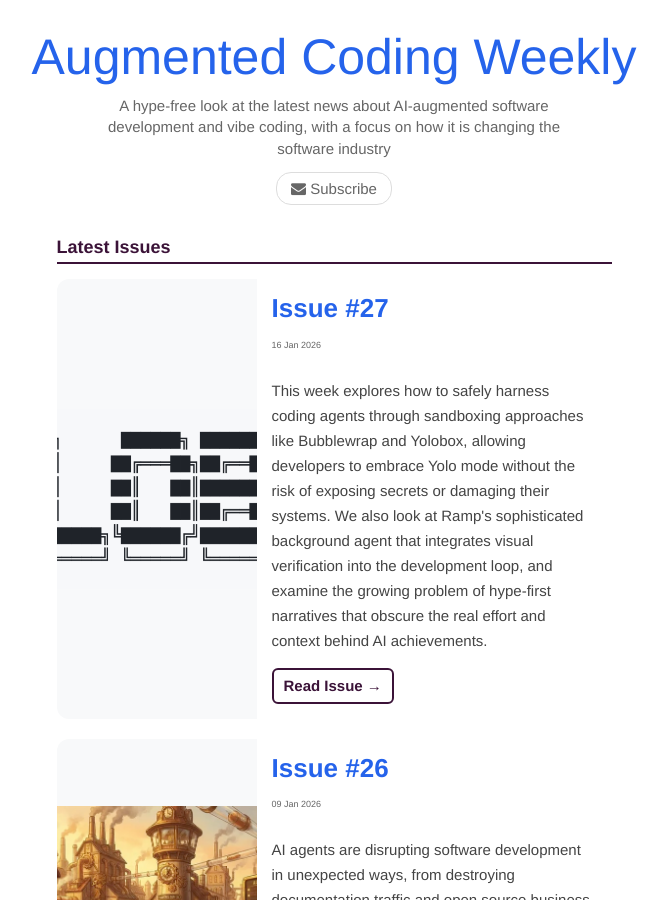
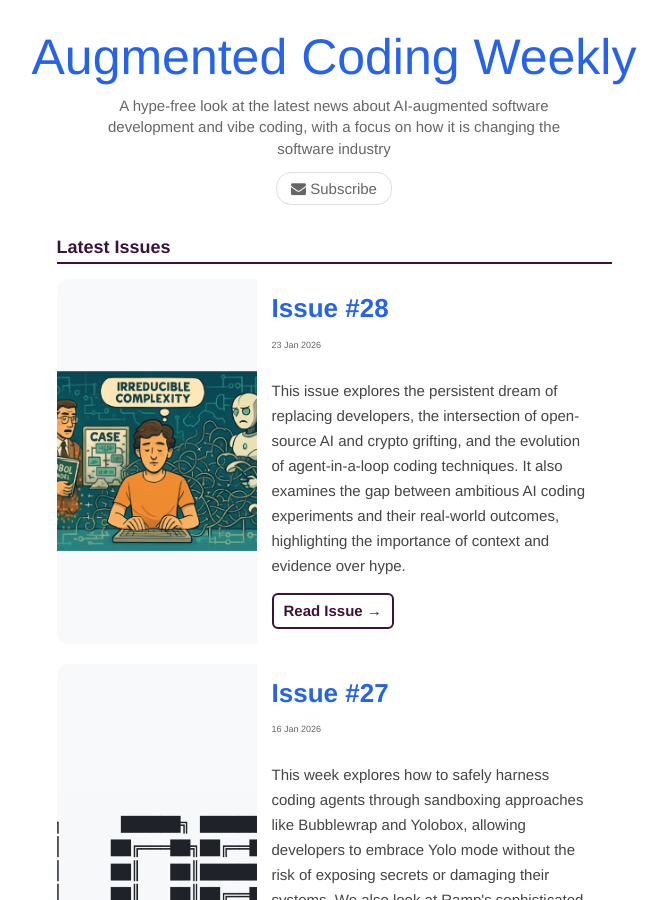
Before and after one commit to ColinEberhardt/augmented-coding-weekly, a Jekyll site: the page built from index.html, in a window 1280 px wide and 900 px high. Shown: the whole window, without its empty margins (306-974 px from the left). Built offline with Jekyll 4.4.1, drawn with Linux system fonts in a browser that asks for light colours.

Commit message:
publishing issue 28
Signed-off-by: Colin Eberhardt <colin.eberhardt@gmail.com>

```diff
--- a/_posts/2026-01-23-issue-28.md
+++ b/_posts/2026-01-23-issue-28.md
@@ -2,10 +2,29 @@
 layout: post
 title: ! 'Issue #28'
 author: ceberhardt
-published: false
-thumbnail:
-summary:
+published: true
+thumbnail: img/28.jpg
+summary: This issue explores the persistent dream of replacing developers, the intersection of open-source AI and crypto grifting, and the evolution of agent-in-a-loop coding techniques. It also examines the gap between ambitious AI coding experiments and their real-world outcomes, highlighting the importance of context and evidence over hype.
 ---
+
+## [The recurring dream of replacing developers](https://www.caimito.net/en/blog/2025/12/07/the-recurring-dream-of-replacing-developers.html)
+
+<small>CAIMITO.NET</small>
+
+... or why "We've Tried to Replace Developers Every Decade Since 1969"
+
+This is an excellent piece by Stephan Schwab, highlighting that replacing developers with some other technology (at the moment that is of course AI) is far from being a new concept. This recurring theme dates back to the birth of modern computers, with COBOL (or Common Business-Oriented Language to give its full name) being targeted at business people.
+
+![Yolobox]({{"img/28.jpg"| absolute_url}})
+
+This re-emerged in 80s with CASE tools, the 90s with Visual Basic and Delphi and in the 2000s with a plethora of no-code platforms.
+
+So why does this dream persist? it all comes down to our perception that software development is simple and can be described concisely in plain language. As Stephan notes, the complexity emerged in the details, the non functional requirements, failure modes, unexpected human inputs and more. These details tend to emerge within the software development process itself.
+
+Software development isn't just mechanical, you can use COBOL, CASE tools, Visual Basic or AI to accelerate the production of code, but that misses a bigger point ...
+
+> "Yet the fundamental challenge persists because it’s not mechanical. It’s intellectual. Software development is thinking made tangible."
+
 
 ## [Crypto grifters are recruiting open-source AI developers](https://www.seangoedecke.com/gas-and-ralph/)
 
@@ -27,6 +46,16 @@ This is a complicated issue - for most people open source doesn't pay, so having
 
 Just as art attracts NFTs, open source is now attracting memecoins.
 
+## [A Brief History of Ralph](https://www.humanlayer.dev/blog/brief-history-of-ralph)
+
+<small>HUMANLAYER.DEV</small>
+
+If you're not familiar with the "Ralph Wiggum Loop", this post is a useful introduction.
+
+It'i's a brisk, first-person timeline of how Geoff Huntley’s “Ralph Wiggum Technique” (an “agent in a loop” workflow) went from a small, agentic-coding meetup in June 2025 to something that “went viral” in the final weeks of 2025—and then kept evolving into early 2026.
+
+It isn't all just memes, there are some practical lessons about “context engineering” and how to get leverage from coding agents. The post is explicit that the magic is not “run forever,” but breaking work into small, independent loops with clear desired-state specs—because bad specs yield bad output, and exploratory/iterative work may be a poor fit for the approach.
+
 ## [Cursor's latest "browser experiment" implied success without evidence](https://embedding-shapes.github.io/cursor-implied-success-without-evidence/)
 
 <small>GITHUB.IO</small>
```
Also changed, not shown: img/28.jpg (added).
